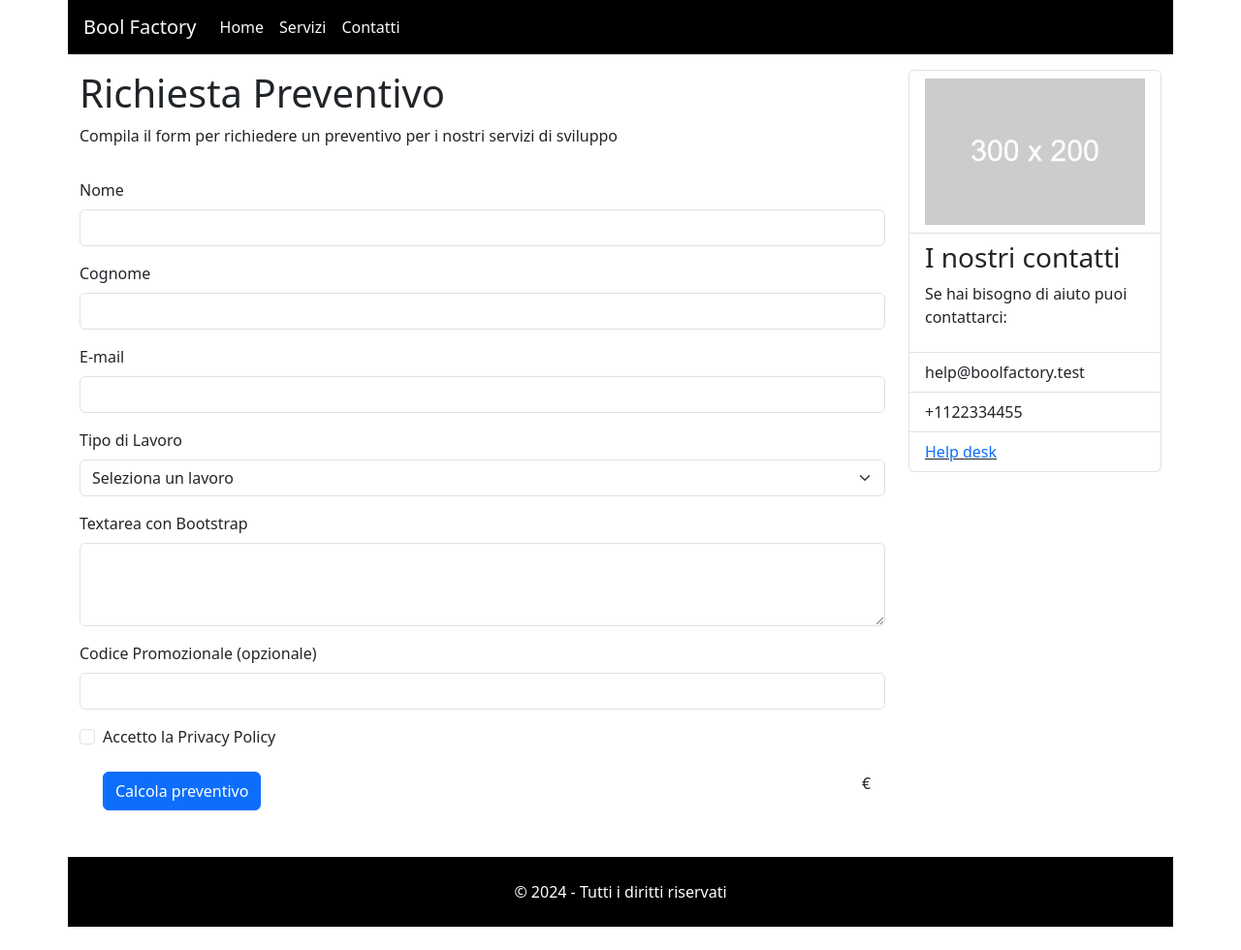
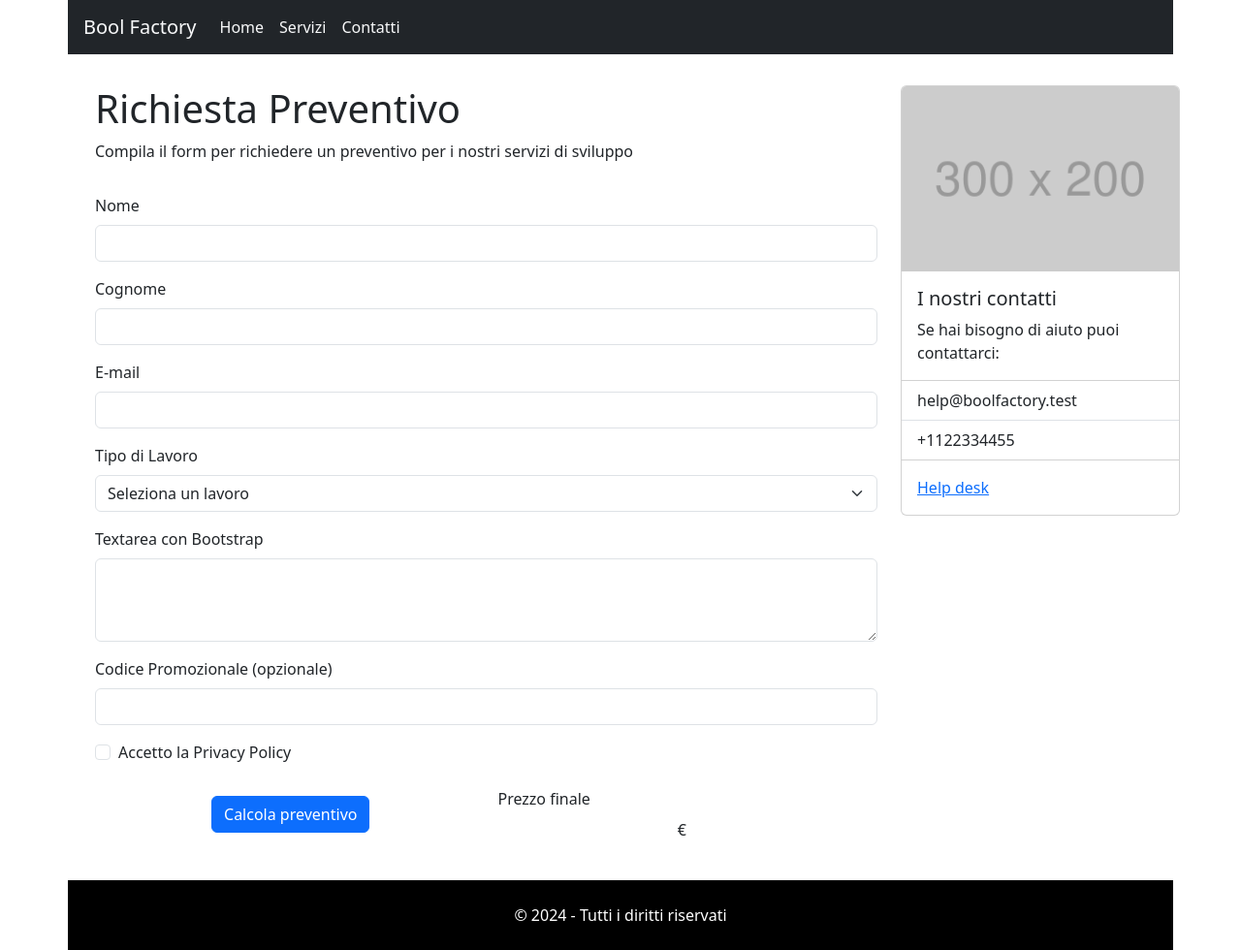
Before and after one commit to ManuelMarchiotto/bootstrap-preventivo, a plain HTML site: page index.html in a window 1280 px wide. Shown: the whole page at 97% size. Before the commit the page ends 956 px from the top, so only its background shows below. Drawn offline with nearby package versions, Linux system fonts and the light colour scheme.

Commit message:
add: graphics

```diff
--- a/index.html
+++ b/index.html
@@ -17,37 +17,39 @@
     <!--header-->
     <header>
         <!--navbar-->
-          <nav class="navbar navbar-expand-lg px-3 mb-3 bg-black container " >
+          <nav class="navbar navbar-dark bg-dark navbar-expand-lg px-3 mb-3 container">
             <a class="navbar-brand text-light" href="#">Bool Factory</a>
-            <button class="navbar-toggler" type="button" data-bs-toggle="collapse" data-bs-target="#navbarNavAltMarkup" aria-controls="navbarNavAltMarkup" aria-expanded="false" aria-label="Toggle navigation">
+            <button class="navbar-toggler" type="button" data-bs-toggle="collapse" data-bs-target="#navbarSupportedContent" aria-controls="navbarSupportedContent" aria-expanded="false" aria-label="Toggle navigation">
               <span class="navbar-toggler-icon"></span>
             </button>
-            <div class="collapse navbar-collapse">
+            <div class="collapse navbar-collapse" id="navbarSupportedContent">
               <div class="navbar-nav">
                   <a class="nav-link text-light" href="#">Home</a>
                   <a class="nav-link text-light" href="#">Servizi</a>
                   <a class="nav-link text-light" href="#">Contatti</a>
               </div>
             </div>
+
           </nav>
+
         <!--/navbar-->
     </header>
     <!--/header-->
     <!-- corpo della pagina-->
         <main>
           <div class="container">
-            <div class="row ">
+            <div class="row p-3">
               <div class="col-12 col-lg-8 col-xl-9">
                 <!-- intestazione colonna 1-->
                 <div class="row align-items-center mb-3">
-                  <div class="col-6 col-lg-12">
+                  <div class="col-6 col-md-12">
                     <h1>Richiesta Preventivo</h1>
                     <p>Compila il form per richiedere un preventivo per i nostri servizi di sviluppo</p>
                   </div>
                 </div>
                 <!-- /intestazione colonna 1-->
-                <!-- tabella-->
-                <form class="">
+                <!-- corpo colonna 1-->
+                <form>
                   <div class="col-s-6 col-md-12 mb-3">
                     <label for="inputName" class="form-label">Nome</label>
                     <input type="text" class="form-control" id="inputName">
@@ -81,35 +83,42 @@
                       <input class="form-check-input" type="checkbox" value="" id="flexCheckDefault">
                       <label class="form-check-label" for="flexCheckDefault">Accetto la Privacy Policy</label>
                   </div>
-                  <div class="d-flex justify-content-evenly m-4">
-                    <div class="col-s-6 col-md-12 d-flex">
+                  <div class="container">
+                    <div class="row align-items-center justify-content-around">
+                      <div class="col-sm-6 text-center">
                         <button id="submit" type="button" class="btn btn-primary">Calcola preventivo</button>
                       </div>
-                    <p id="total"></p><p>€</p>
+                      <div class="col-sm-6">
+                          <label  class="form-label">Prezzo finale</label>
+                          <div class="d-flex">
+                            <p class="m-auto">€</p>
+                            <p id="total"></p>
+                            <p id="resto"></p>
                           </div>
-
+                      </div>
+                    </div>
+                  </div>
                 </form>
-                <!-- /tabella -->
+                <!-- /corpo colonna 1 -->
               </div>
-              <!-- col dx-->
+                <!-- colonna 2-->
                 <div class="col-12 col-lg-4 col-xl-3">
-                <!-- card 2-->
-                <div class="">
-                  <ul class="list-group">
-                   <li class="list-group-item "><img class="img-fluid" src="img/dummy_300x200_ffffff_cccccc.png" alt="placholder" srcset=""></li>
-                    <li class="list-group-item"><h3>I nostri contatti</h3><p>Se hai bisogno di aiuto puoi contattarci:</p></li>
+                  <div class="card" style="width: 18rem;">
+                    <img src="img/300x200.png" class="card-img-top" alt="...">
+                      <div class="card-body">
+                        <h5 class="card-title">I nostri contatti</h5>
+                        <p class="card-text">Se hai bisogno di aiuto puoi contattarci:</p>
+                      </div>
+                      <ul class="list-group list-group-flush">
                         <li class="list-group-item">help@boolfactory.test</li>
                         <li class="list-group-item">+1122334455</li>
-                    <li class="list-group-item text-decoration-underline"><a href="#" class="text-decoration-none">Help desk</a></li>
                       </ul>
-                </div>
-                    <!-- /accordion-->
+                      <div class="card-body">
+                        <a href="#" class="card-link">Help desk</a>
                       </div>
                   </div>
-                <!-- /card 2-->
                 </div>
-              <!-- /col dx -->
-            </div>
+                <!-- /colonna 2 -->
           </div>
         </main>
     <!-- /corpo della pagina-->
```
Also changed, not shown: img/300x200.png (added), img/300x250.png (added), img/325x200.png (added), img/350x200.png (added), img/dummy_300x200_ffffff_cccccc.png (deleted). Lines whose indentation alone changed are shown as unchanged.
